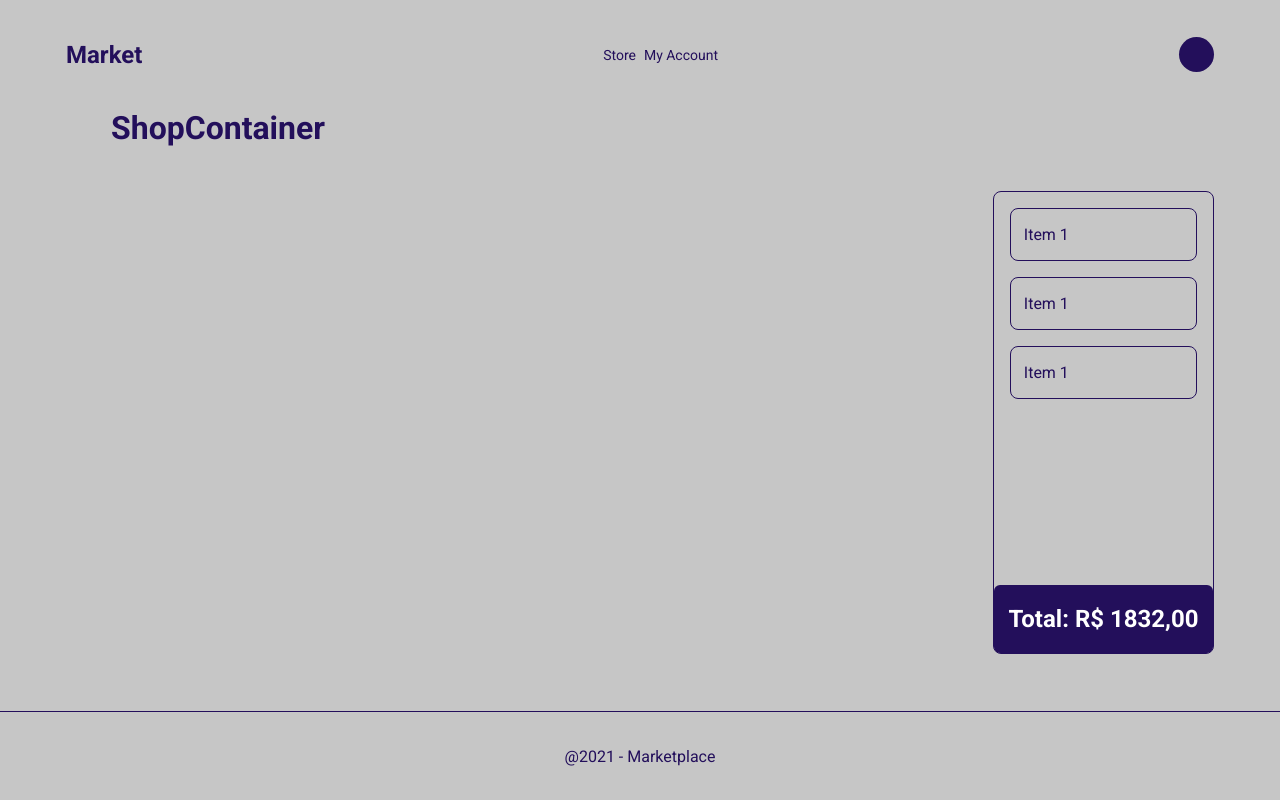
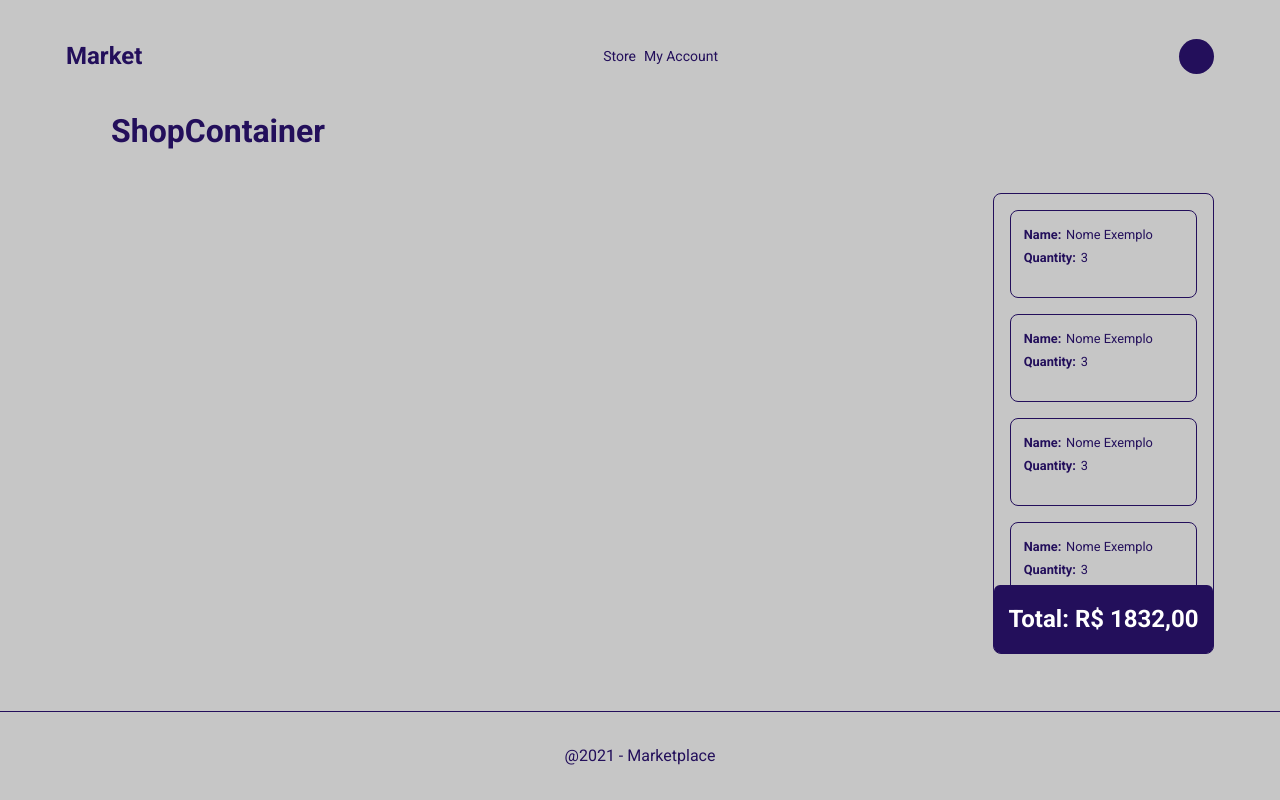
Before and after one commit to matheuseufrasio2/market, a Next.js app: page / in a window 1280 px wide. Built offline with nearby package versions, Linux system fonts and the light colour scheme.

Commit message:
ajustes no height da app

```diff
--- a/src/components/Header/styles.ts
+++ b/src/components/Header/styles.ts
@@ -1,6 +1,7 @@
 import styled from "styled-components";
 
 export const Container = styled.div`
+  height: 7rem;
   padding: 2.313rem 4.125rem;
 
   display: flex;
--- a/src/components/MainSection/index.tsx
+++ b/src/components/MainSection/index.tsx
@@ -1,4 +1,11 @@
-import { Container, ShopContainer, CartContainer, Cart } from "./styles";
+import {
+  Container,
+  ShopContainer,
+  CartContainer,
+  Cart,
+  CartList,
+  CartListItem,
+} from "./styles";
 
 export function MainSection() {
   return (
@@ -8,11 +15,108 @@ export function MainSection() {
       </ShopContainer>
       <CartContainer>
         <Cart>
-          <ul>
-            <li>Item 1</li>
-            <li>Item 1</li>
-            <li>Item 1</li>
-          </ul>
+          <CartList>
+            <CartListItem>
+              <div>
+                <strong>Name: </strong>
+                <p>Nome Exemplo</p>
+              </div>
+              <div>
+                <strong>Quantity: </strong>
+                <p>3</p>
+              </div>
+            </CartListItem>
+            <CartListItem>
+              <div>
+                <strong>Name: </strong>
+                <p>Nome Exemplo</p>
+              </div>
+              <div>
+                <strong>Quantity: </strong>
+                <p>3</p>
+              </div>
+            </CartListItem>
+            <CartListItem>
+              <div>
+                <strong>Name: </strong>
+                <p>Nome Exemplo</p>
+              </div>
+              <div>
+                <strong>Quantity: </strong>
+                <p>3</p>
+              </div>
+            </CartListItem>
+            <CartListItem>
+              <div>
+                <strong>Name: </strong>
+                <p>Nome Exemplo</p>
+              </div>
+              <div>
+                <strong>Quantity: </strong>
+                <p>3</p>
+              </div>
+            </CartListItem>
+            <CartListItem>
+              <div>
+                <strong>Name: </strong>
+                <p>Nome Exemplo</p>
+              </div>
+              <div>
+                <strong>Quantity: </strong>
+                <p>3</p>
+              </div>
+            </CartListItem>
+            <CartListItem>
+              <div>
+                <strong>Name: </strong>
+                <p>Nome Exemplo</p>
+              </div>
+              <div>
+                <strong>Quantity: </strong>
+                <p>3</p>
+              </div>
+            </CartListItem>
+            <CartListItem>
+              <div>
+                <strong>Name: </strong>
+                <p>Nome Exemplo</p>
+              </div>
+              <div>
+                <strong>Quantity: </strong>
+                <p>3</p>
+              </div>
+            </CartListItem>
+            <CartListItem>
+              <div>
+                <strong>Name: </strong>
+                <p>Nome Exemplo</p>
+              </div>
+              <div>
+                <strong>Quantity: </strong>
+                <p>3</p>
+              </div>
+            </CartListItem>
+            <CartListItem>
+              <div>
+                <strong>Name: </strong>
+                <p>Nome Exemplo</p>
+              </div>
+              <div>
+                <strong>Quantity: </strong>
+                <p>3</p>
+              </div>
+            </CartListItem>
+            <CartListItem>
+              <div>
+                <strong>Name: </strong>
+                <p>Nome Exemplo</p>
+              </div>
+              <div>
+                <strong>Quantity: </strong>
+                <p>3</p>
+              </div>
+            </CartListItem>
+          </CartList>
           <span>Total: R$ 1832,00</span>
         </Cart>
       </CartContainer>
--- a/src/components/MainSection/styles.ts
+++ b/src/components/MainSection/styles.ts
@@ -4,6 +4,7 @@ export const Container = styled.div`
   flex: 1;
   margin: 0 4.125rem 0 6.938rem;
   padding: 0 0 3.563rem 0;
+  max-height: calc(100vh - 12.563rem);
   /* background-color: black; */
 
   display: flex;
@@ -38,31 +39,7 @@ export const Cart = styled.div`
   flex-direction: column;
 
   > ul {
-    overflow-y: auto;
-    flex: 1;
-    list-style: none;
-    padding: 1rem;
-
-    &::-webkit-scrollbar {
-      width: 5px;
-    }
-    &::-webkit-scrollbar-track {
-      background: transparent;
-    }
-    &::-webkit-scrollbar-thumb {
-      background: #230f5b;
-      border-radius: 8px;
-    }
-
     > li {
-      width: 100%;
-      border: 1px solid #230f5b;
-      padding: 1rem 0.8rem;
-      border-radius: 8px;
-
-      & + li {
-        margin-top: 1rem;
-      }
     }
   }
 
@@ -81,3 +58,51 @@ export const Cart = styled.div`
     font-weight: 700;
   }
 `;
+
+export const CartList = styled.ul`
+  overflow-y: auto;
+  flex: 1;
+  list-style: none;
+  padding: 1rem;
+
+  &::-webkit-scrollbar {
+    width: 5px;
+  }
+  &::-webkit-scrollbar-track {
+    background: transparent;
+  }
+  &::-webkit-scrollbar-thumb {
+    background: #230f5b;
+    border-radius: 8px;
+  }
+`;
+
+export const CartListItem = styled.li`
+  width: 100%;
+  border: 1px solid #230f5b;
+  padding: 1rem 0.8rem 2rem;
+  border-radius: 8px;
+
+  > div {
+    display: flex;
+    align-items: center;
+
+    & + div {
+      margin-top: 0.5rem;
+    }
+
+    strong {
+      font-weight: 700;
+      font-size: 0.8rem;
+      margin-right: 0.3rem;
+    }
+    p {
+      font-weight: 400;
+      font-size: 0.8rem;
+    }
+  }
+
+  & + li {
+    margin-top: 1rem;
+  }
+`;
```
